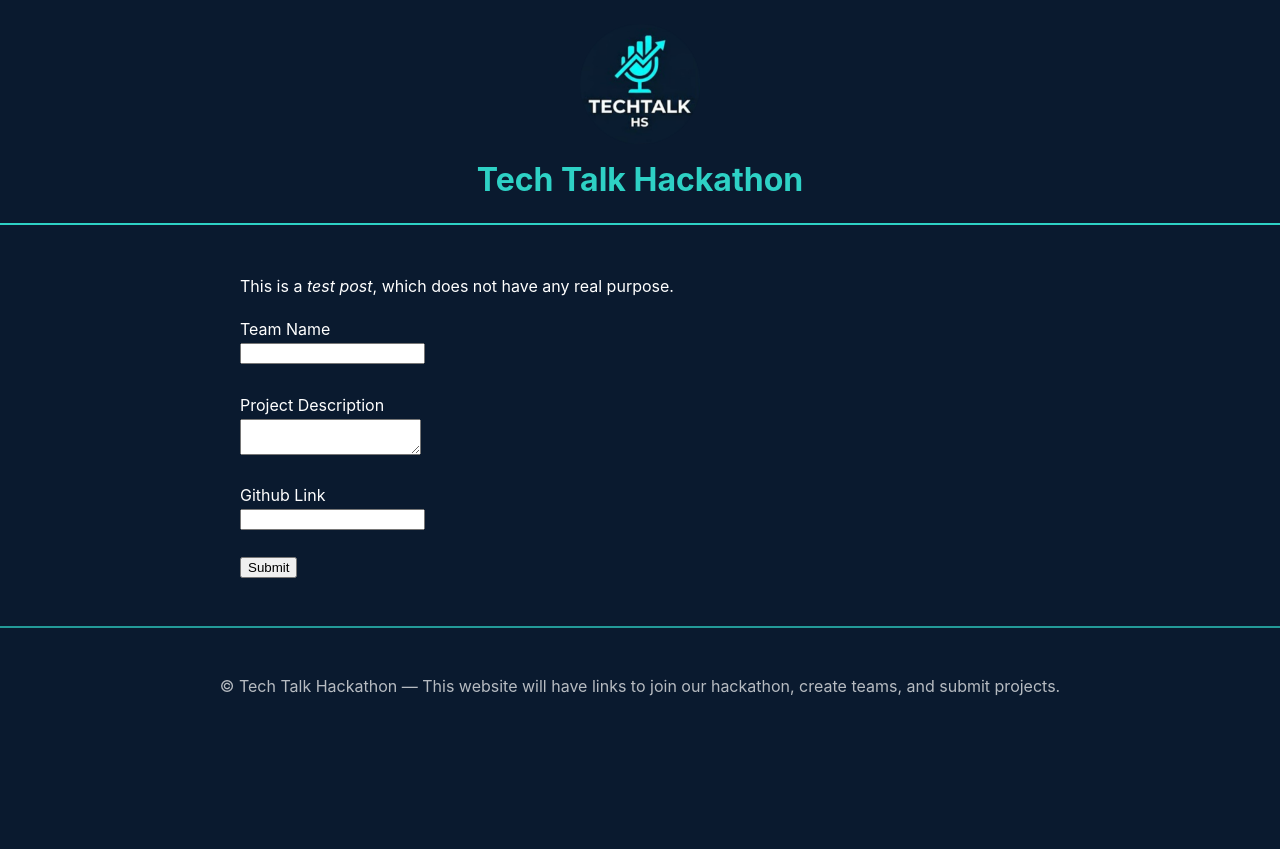
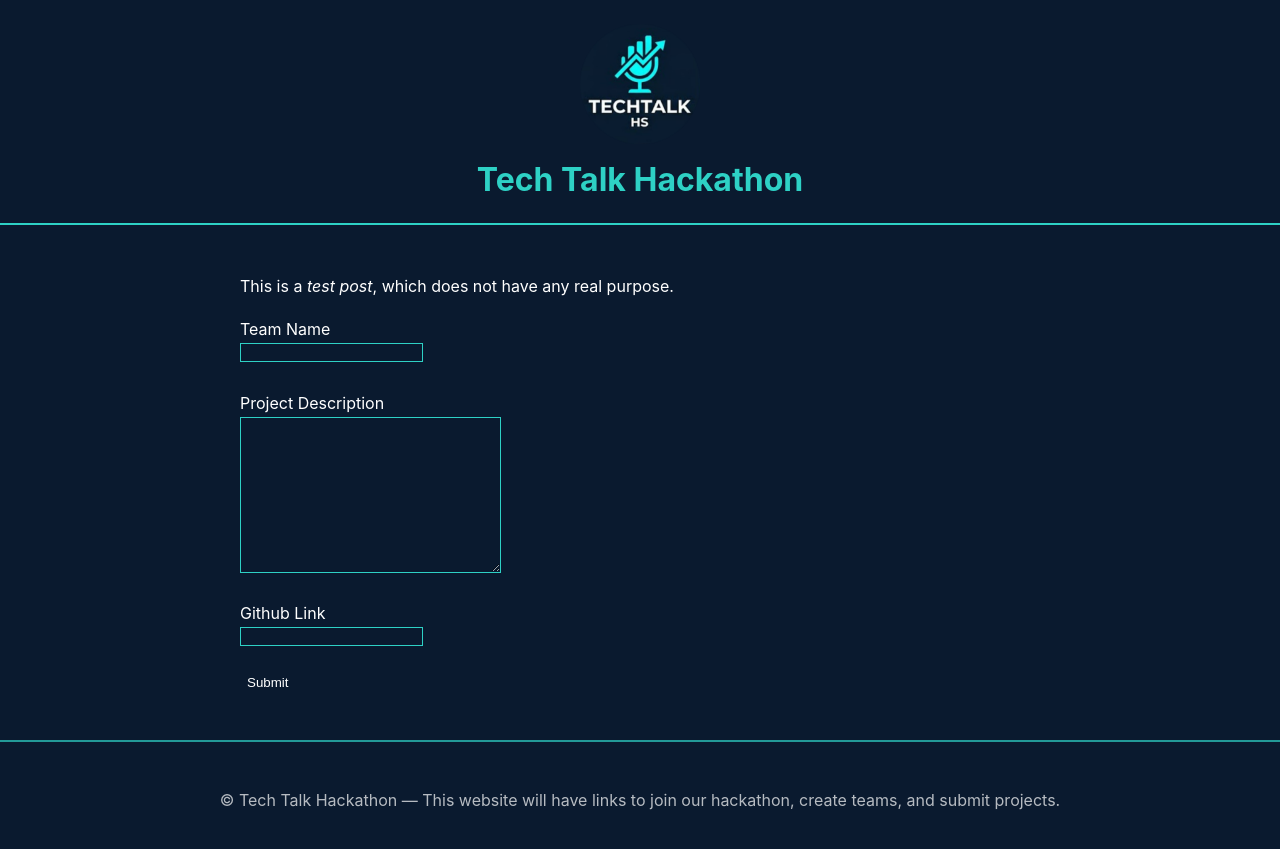
Before and after one commit to TechTalkHS/TechTalkHackathonSite, a Jekyll site: the page built from docs/_posts/2026-08-09-test-post.md, in a window 1280 px wide. Shown: the top 849 px of the page. Built offline with Jekyll 4.4.1, drawn with Linux system fonts in a browser that asks for light colours.

Commit message:
Made changes to how the submissions will look

```diff
--- a/docs/_posts/2026-08-09-test-post.md
+++ b/docs/_posts/2026-08-09-test-post.md
@@ -11,7 +11,7 @@ This is a *test post*, which does not have any real purpose.
   <input type="text" name="team" required><br><br>
 
   <label>Project Description</label><br>
-  <textarea name="description" required></textarea><br><br>
+  <textarea name="description" required rows=10 cols=30></textarea><br><br>
 
   <label>Github Link</label><br>
   <input type="text" name="team" required><br><br>
--- a/docs/assets/css/style.css
+++ b/docs/assets/css/style.css
@@ -39,6 +39,31 @@ a:hover {
   text-decoration: underline;
 }
 
+button {
+    border: 1px solid #0A1A2F;
+    background-color: #0A1A2F;
+    color: white;
+    transition: all 0.3s ease;
+}
+
+button:hover {
+    border: 1px solid #0A1A2F;
+    background-color: #2ED1C5;
+    color: #0A1A2F;
+}
+
+input {
+    border: 1px solid #2ED1C5;
+    background-color: #0A1A2F;
+    color: white;
+}
+
+textarea {
+    border: 1px solid #2ED1C5;
+    background-color: #0A1A2F;
+    color: white;
+}
+
 footer {
   text-align: center;
   padding: 2rem;
```
